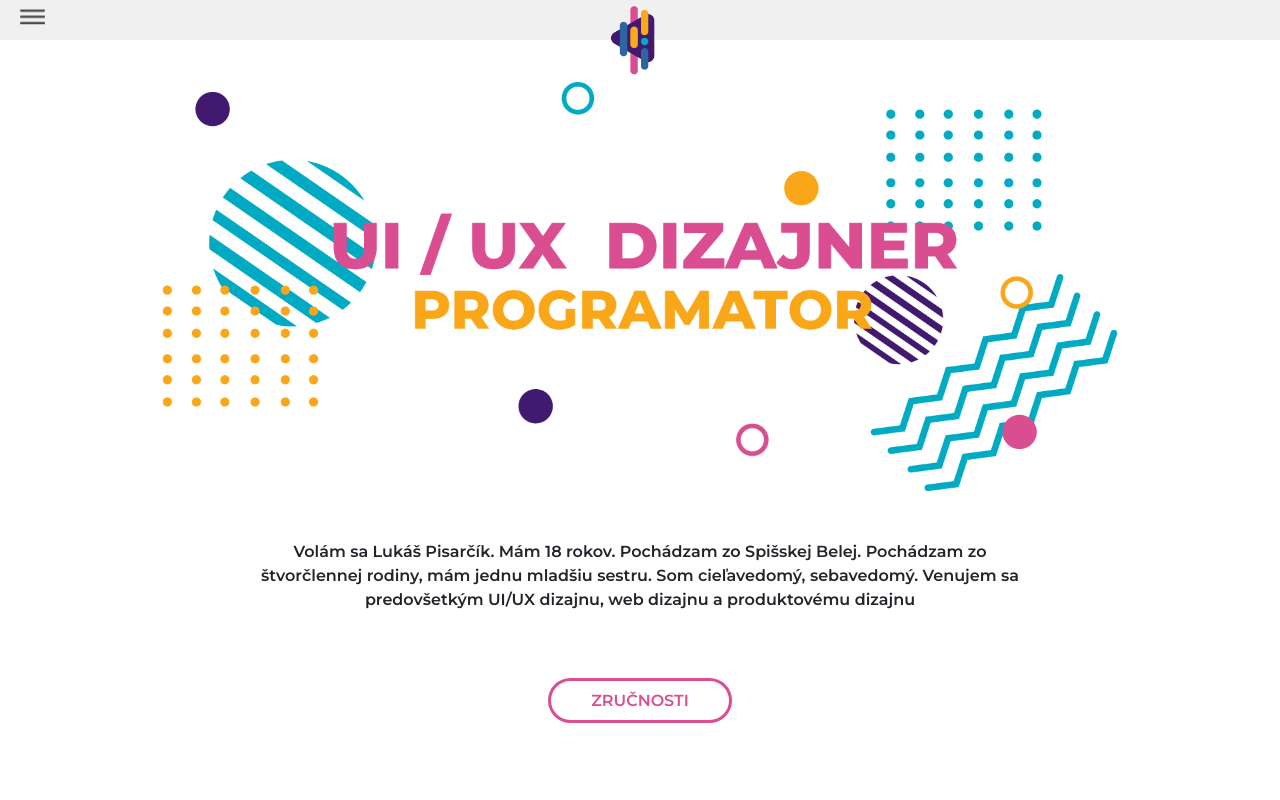
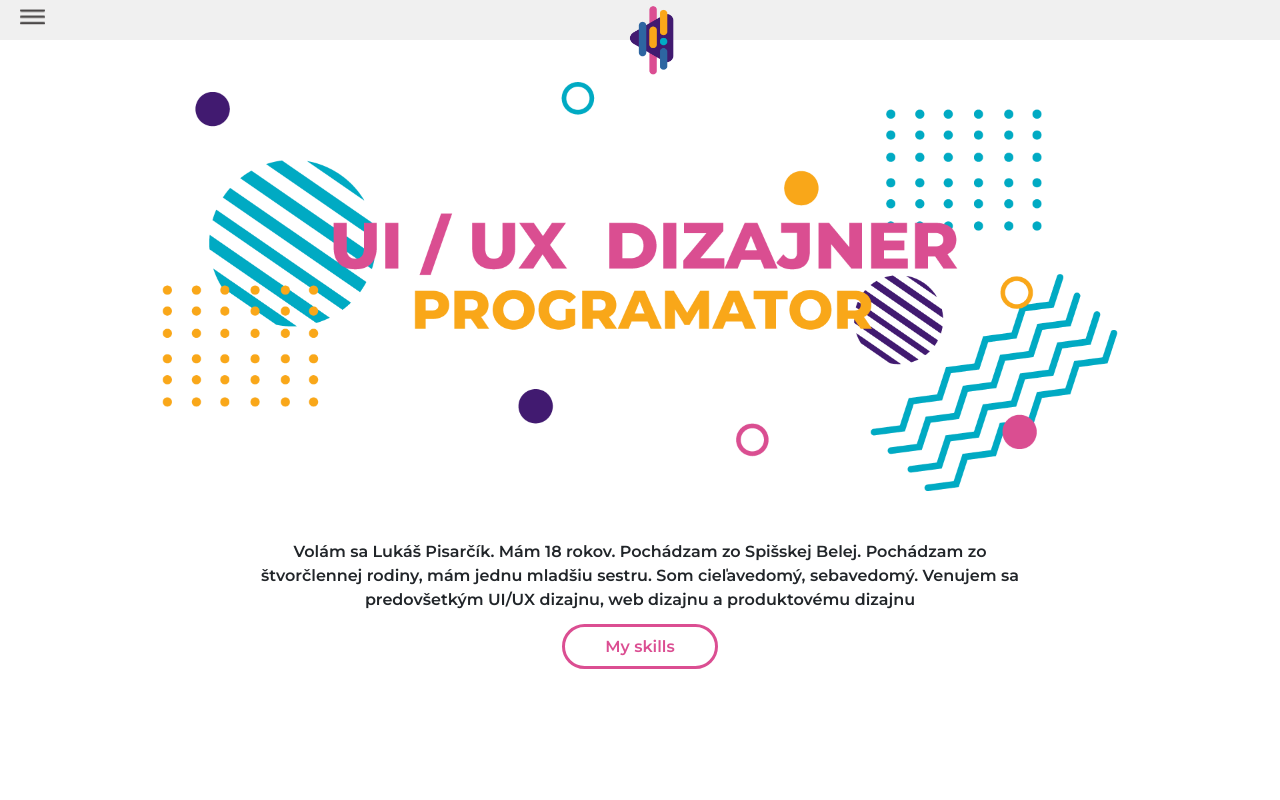
Before and after one commit to lukasPisarcik/lukasPisarcik.github.io, a plain HTML site: page index.html in a window 1280 px wide. Shown: the top 800 px of the page. Drawn offline with nearby package versions, Linux system fonts and the light colour scheme.

Commit message:
thu update

```diff
--- a/index.html
+++ b/index.html
@@ -61,7 +61,7 @@
               produktovému dizajnu
            </p>
 
-          <a href="#skills">Zručnosti</a>
+          <a href="#skills">My skills</a>
           </center>
           </div>
         </div>
--- a/main.css
+++ b/main.css
@@ -25,7 +25,7 @@ body {
 
 .nove{
   text-align: center;
-  width: 90%;
+  width: 93%;
   position: absolute;
 }
 
@@ -56,13 +56,13 @@ body {
 }
 
 .o-mne p{
-  margin-bottom: 10%;
+  margin-bottom: 3%;
   font-weight: 600;
 }
 
 .o-mne a {
   text-decoration: none;
-  text-transform: uppercase;
+
   border: 3px solid #db4e92;
   padding: 10px;
   padding-left: 40px;
```
